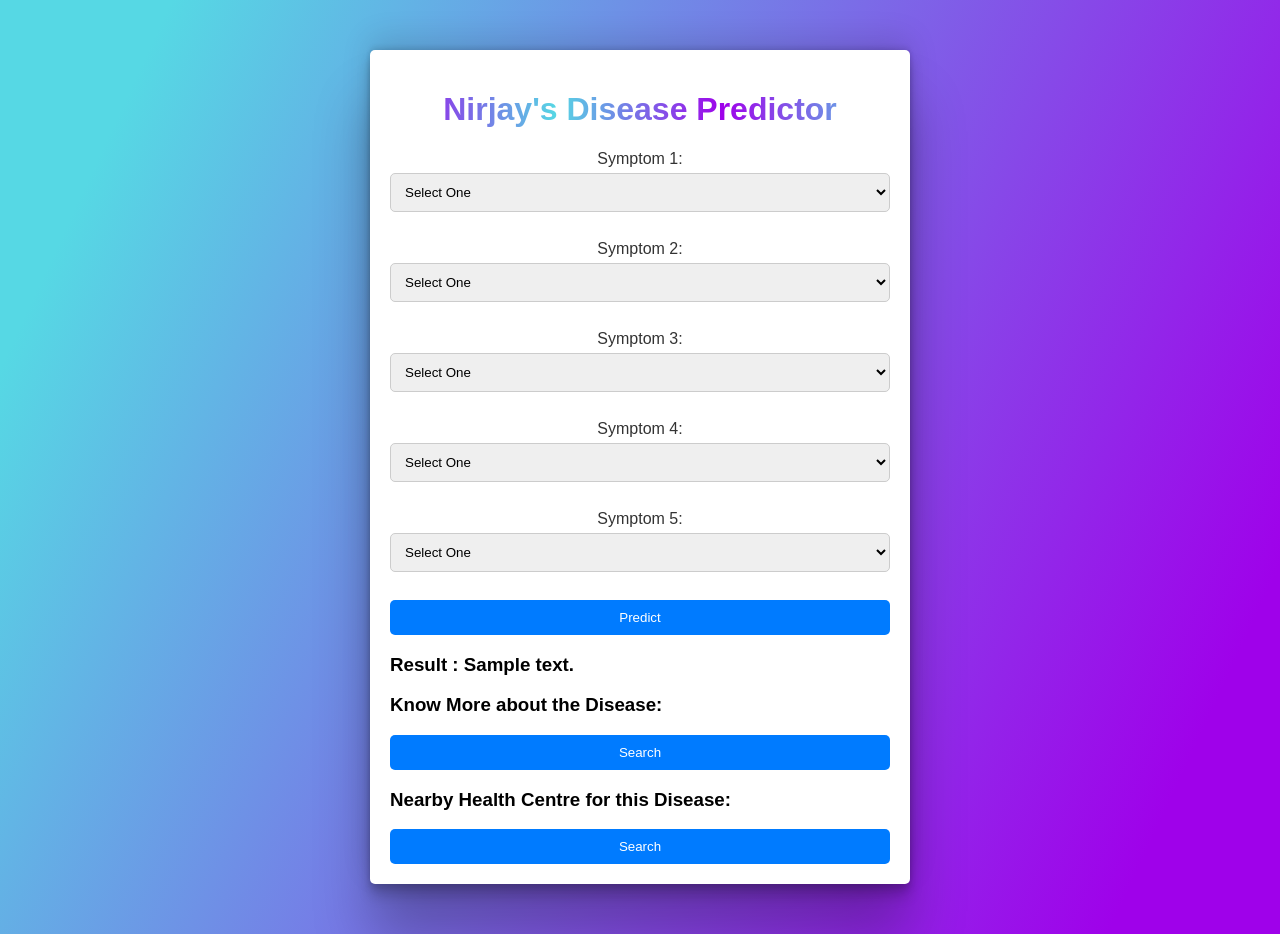
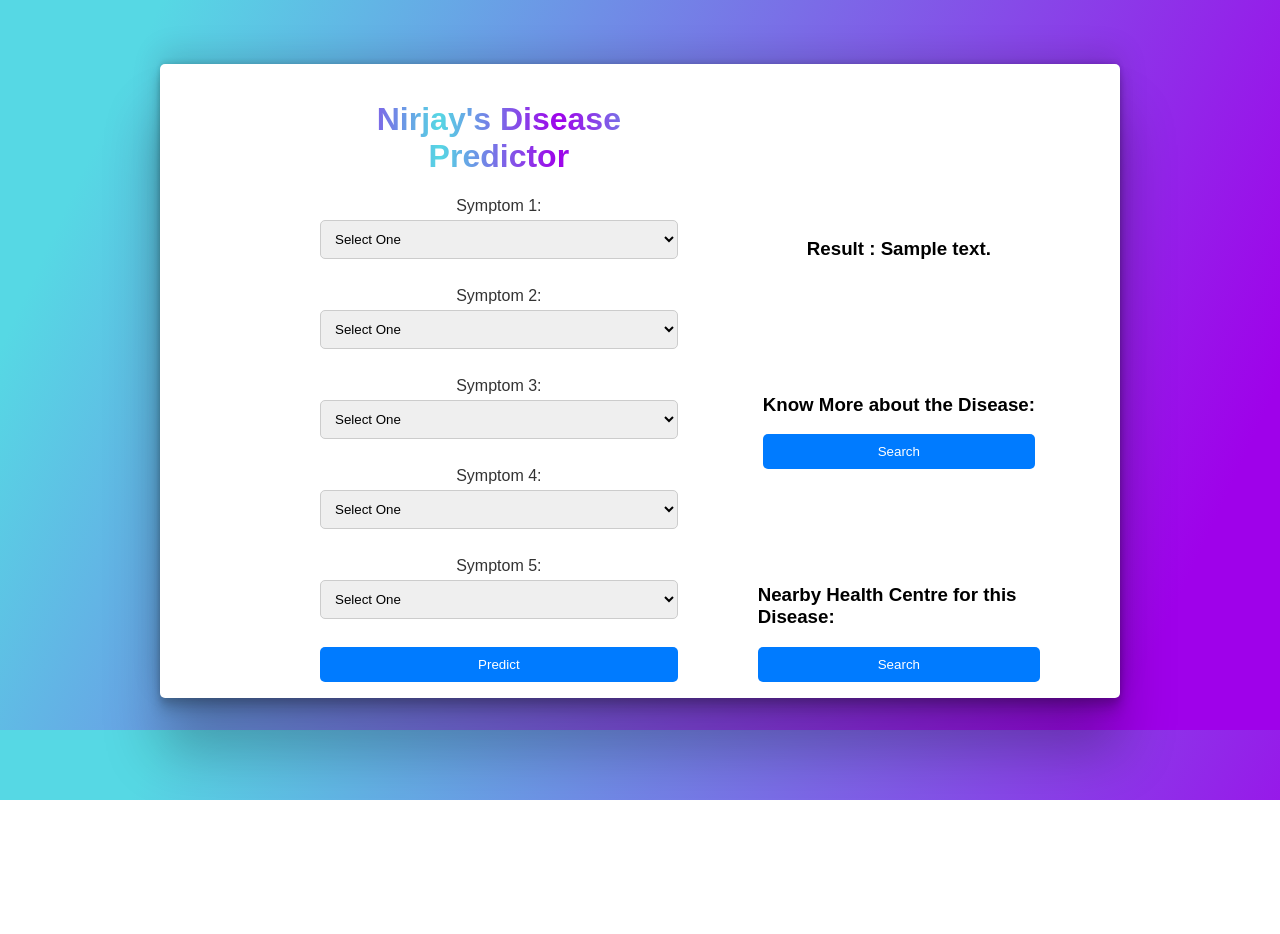
Before and after one commit to nrv28/Disease-Predictor, a Flask app: template templates/main.html in a window 1280 px wide. After the commit the page ends 800 px from the top, so only its background shows below. Run offline with Flask 3, Linux system fonts and the light colour scheme; the template is opened without the code that fills it: most values are stand-ins (such as "Sample title", 1, 10 or a date in 2020); parts of the project's set-up code (start-up, migrations or seed data) failed here and were passed over.

Commit message:
design.css

```diff
--- a/static/css/design.css
+++ b/static/css/design.css
@@ -3,17 +3,33 @@ body {
     background: linear-gradient(115deg, #56d8e4 10%, #9f01ea 90%);
     margin: 0;
     padding: 0;
+    box-sizing: border-box;
 }
 
 .box {
+    display: flex;
+    flex-direction: row;
+    justify-content: space-between;
+    gap: 5rem;
     background-color: #fff;
     border-radius: 5px;
     box-shadow: rgba(0, 0, 0, 0.25) 0px 54px 55px,
                 rgba(0, 0, 0, 0.12) 0px -12px 30px, rgba(0, 0, 0, 0.12)
                 0px 4px 6px, rgba(0, 0, 0, 0.17) 0px 12px 13px, rgba(0, 0, 0, 0.09) 0px -3px 5px;
-    margin: 50px auto;
-    padding: 20px;
-    max-width: 500px;
+    margin: 4rem 10rem 2rem 10rem;
+
+    padding: 1rem 5rem 1rem 10rem;
+    max-width: 1200px;
+}
+.box2{
+    width: 60%;
+}
+.box3{
+    display: flex;
+    flex-direction: column;
+    justify-content: end;
+    align-items:center;
+    gap: 6rem;
 }
 
 h1 {
@@ -58,7 +74,6 @@ button:hover {
     background-color: #0056b3;
 }
 
-h2 {
+#result {
     text-align: center;
-    color: #333;
 }
```
